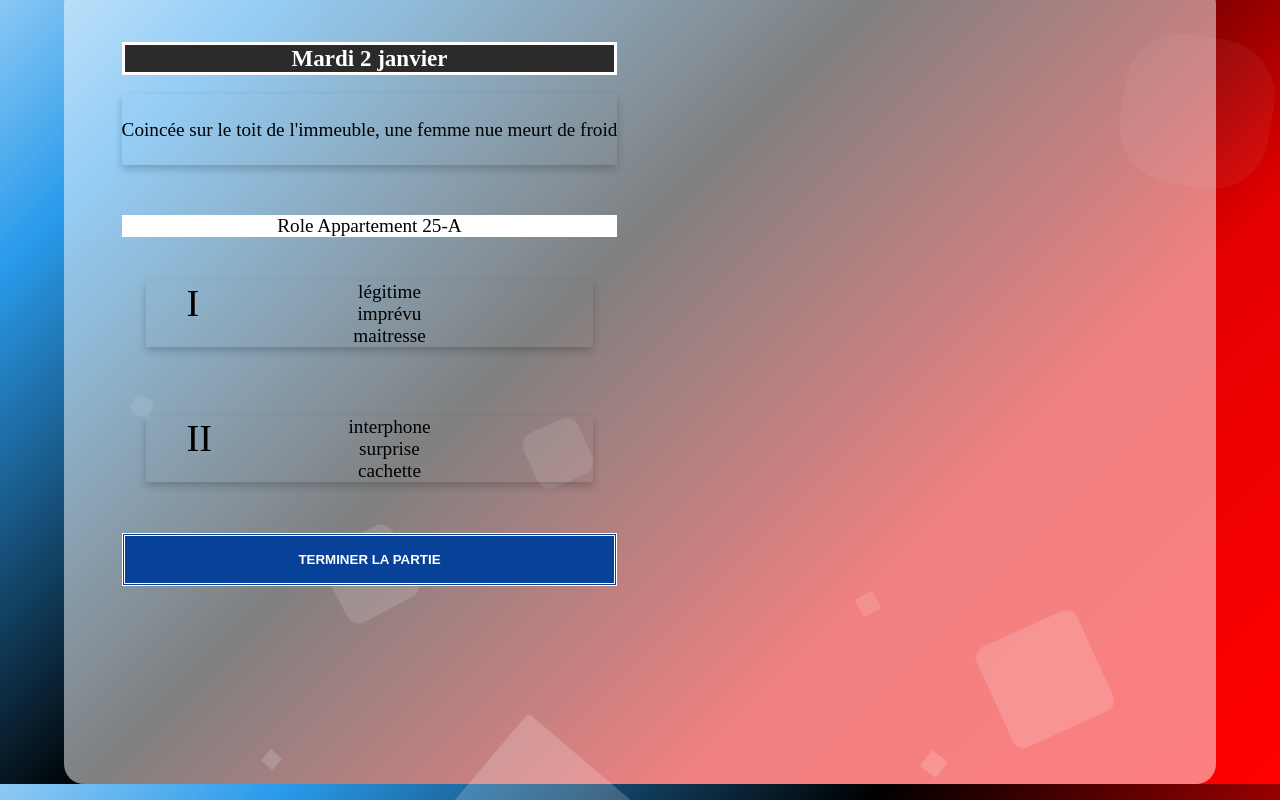
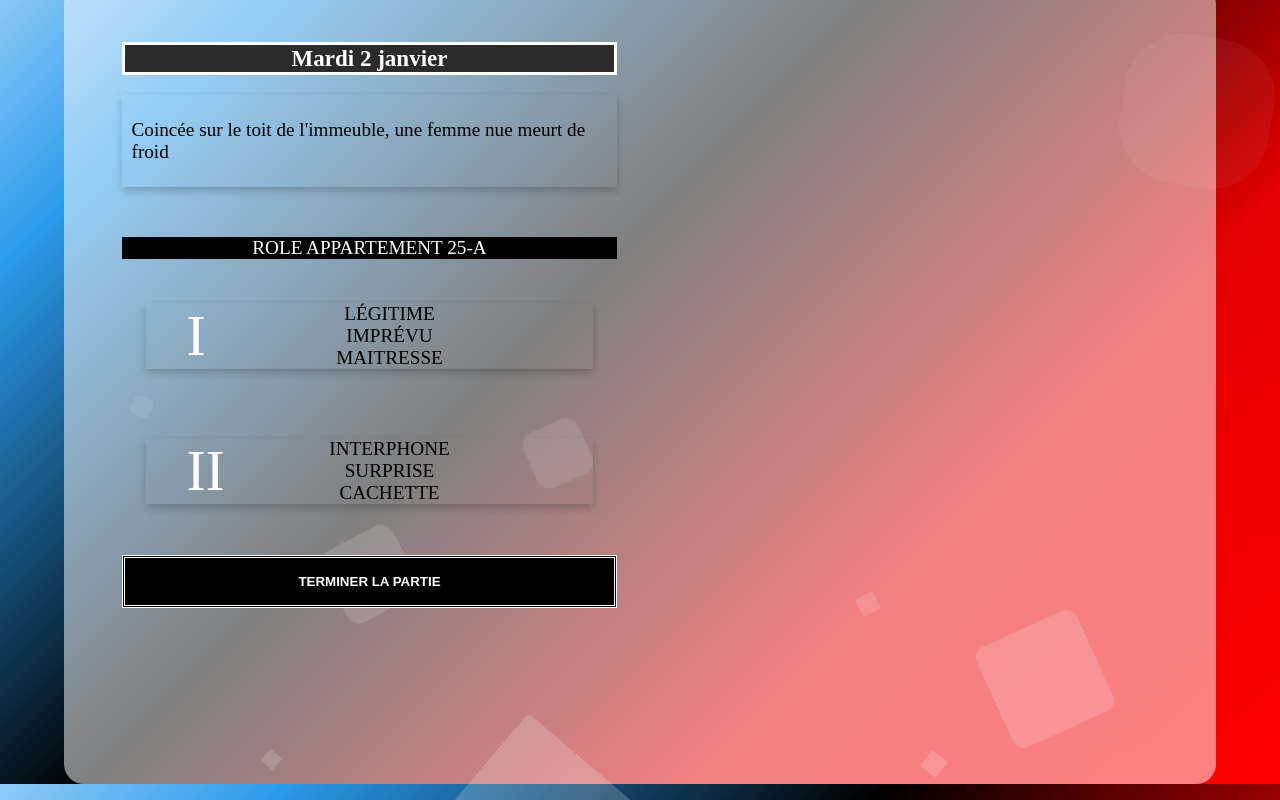
Before and after one commit to Skronak/react-mobileApp, a React (Create React App) app: page / in a window 1280 px wide. Both pictures are taken after a click on the button "Commencer". Shown: the part 16-816 px from the top of the page. Built offline with nearby package versions, Linux system fonts and the light colour scheme.

Commit message:
minor ui fix

```diff
--- a/src/App.js
+++ b/src/App.js
@@ -46,11 +46,12 @@ export default function App() {
         let rand = randGeneratorFrom(seed + selectedCase);
         setIdGuilty(rand(1, nbPlayers));
         let casedata = cases.get(selectedCase);
-        let lastSuspect = casedata.suspects[casedata.suspects.length-1];
+        let lastSuspect = casedata.suspects[casedata.suspects.length - 1];
 
         if (+nbPlayers > (casedata.suspects.length)) {
             createRoles(casedata, lastSuspect);
-        };
+        }
+        ;
 
         toggleScreen(e);
     }
@@ -74,7 +75,7 @@ export default function App() {
         <div onClick={() => flip()}>
             <AnimatedBackground/>
             {!isGameVisible ? <p className={"mainTitle"}>Petits meurtres entre amis - Mobile</p> : null}
-            <div className={`container fiche ${isFlipped && isGameVisible ? "flip" : ""}`} >
+            <div className={`container fiche ${isFlipped && isGameVisible ? "flip" : ""}`}>
 
                 {isGameVisible ? (
                     <>
@@ -90,22 +91,24 @@ export default function App() {
                                    value="Terminer la partie"/>
                         </Board>
                         <div className="back">
-                            <p className={"flip-label"}>{isDetective ? "DETECTIVE" : +idPlayer===+idGuilty ? "COUPABLE" : "INNOCENT"}</p>
-                            <img alt="avatar" src={isDetective ? detective : +idPlayer===+idGuilty ? criminal : innocent}/>
+                            <p className={"flip-label"}>{isDetective ? "DETECTIVE" : +idPlayer === +idGuilty ? "COUPABLE" : "INNOCENT"}</p>
+                            <img alt="avatar"
+                                 src={isDetective ? detective : +idPlayer === +idGuilty ? criminal : innocent}/>
                         </div>
                     </>
                 ) : (
                     <form>
                         <div className={"bloc"}>
-                            <div>Clé (mot unique a chaque partie)</div>
+                            <div>Clé (Unique à chaque partie)</div>
                             <input type="text" className="form-control" onChange={e => setSeed(e.target.value)} min='0'
                                    value={seed}/>
                         </div>
                         <div className={"bloc"}>
                             <div>Nombre de joueurs</div>
-                            <input type="number" className="form-control" onChange={e => setNbPlayers(e.target.value-1)}
+                            <input type="number" className="form-control"
+                                   onChange={e => setNbPlayers(e.target.value - 1)}
                                    min='0'
-                                   value={nbPlayers+1}/>
+                                   value={nbPlayers + 1}/>
                         </div>
                         <div className={"bloc"}>
                             <div className="divider"></div>
@@ -130,7 +133,7 @@ export default function App() {
                             <div>Affaire selectionnée ({[...cases.keys()].length})</div>
                             <select id='caseId' className="form-select" name="case" size={5} value={selectedCase}
                                     onChange={(e => setSelectedCase(e.target.value))}>
-                                {[...cases.keys()].map(e => <option value={e}>{e}</option>)}
+                                {[...cases.keys()].map((e, i) => <option value={e}>{i + 1} - {e}</option>)}
                             </select>
                         </div>
                         <div className={"bloc"}>
--- a/src/app.css
+++ b/src/app.css
@@ -6,10 +6,10 @@ body {
     overflow: auto;
 }
 
-.background-container{
+.background-container {
     position: fixed;
     top: 40%;
-    left:0;
+    left: 0;
     bottom: 0;
     right: 10%;
     height: 80%;
@@ -35,7 +35,7 @@ body {
 }
 
 #end-button {
-    background-color: #084298;
+    background-color: black;
 }
 
 @keyframes gradient {
@@ -71,16 +71,19 @@ body {
     font-weight: 700;
     font-size: 1.2em;
 }
+
 .case-context {
     box-shadow: 0 4px 8px 0 rgb(0 0 0 / 20%);
-    padding: 5% 0% 5% 0%;
+    padding: 5% 0% 5% 2%;
     margin-top: 1em;
 }
 
 .case-role {
     margin-top: 10%;
-    background-color: white;
+    background-color: black;
+    color: white;
     text-align: center;
+    text-transform: uppercase;
 }
 
 .toggle {
@@ -111,6 +114,7 @@ list-group-item {
 .toggle-switch:before, .toggle-switch:after {
     content: "";
 }
+
 .toggle-switch:before {
     display: block;
     background: linear-gradient(to bottom, #fff 0%, #eee 100%);
@@ -123,13 +127,16 @@ list-group-item {
     left: 4px;
     transition: left 0.25s;
 }
+
 .toggle:hover .toggle-switch:before {
     background: linear-gradient(to bottom, #fff 0%, #fff 100%);
     box-shadow: 0 0 0 1px rgba(0, 0, 0, 0.5);
 }
+
 .toggle-checkbox:checked + .toggle-switch {
     background: #56c080;
 }
+
 .toggle-checkbox:checked + .toggle-switch:before {
     left: 30px;
 }
@@ -159,8 +166,8 @@ list-group-item {
 }
 
 .fiche {
-    background-color: rgb(255,255,255); /* Fallback color */
-    background-color: rgba(255,255,255, 0.5); /* Black w/opacity/see-through */
+    background-color: rgb(255, 255, 255); /* Fallback color */
+    background-color: rgba(255, 255, 255, 0.5); /* Black w/opacity/see-through */
     font-size: 1.2em;
     border-radius: 20px;
     box-sizing: border-box;
@@ -173,9 +180,11 @@ list-group-item {
     transform-origin: right;
     transition: transform 1s;
 }
-.fiche.criminal{
-    background: radial-gradient(#bb2d3b 10px, hsla(0,0%,100%,.5) 50%)
+
+.fiche.criminal {
+    background: radial-gradient(#bb2d3b 10px, hsla(0, 0%, 100%, .5) 50%)
 }
+
 .fiche.flip {
     transform: translateX(-100%) rotateY(-180deg);
     font-size: 1.2em;
@@ -196,7 +205,7 @@ list-group-item {
     backface-visibility: hidden;
 }
 
-img{
+img {
     width: 100%;
     height: 100%;
     padding-top: 50%;
@@ -221,9 +230,10 @@ img{
     overflow-y: scroll;
     padding-inline-start: 0px;
     box-shadow: 0 4px 8px 0 rgb(0 0 0 / 20%);
-/*    background-color: black;
-    border: solid white;*/
+    /*    background-color: black;
+        border: solid white;*/
 }
+
 .suspects-role {
     background-color: lightgrey;
 }
@@ -240,10 +250,10 @@ img{
     border: 1px solid #ced4da;
     appearance: none;
     border-radius: 0.375rem;
-    transition: border-color .15s ease-in-out,box-shadow .15s
+    transition: border-color .15s ease-in-out, box-shadow .15s
 }
 
-.divider{
+.divider {
     width: 90%;
     height: .5em;
     border-bottom: 1px solid black;
@@ -265,7 +275,7 @@ img{
     background-size: 16px 12px;
     border: 1px solid #ced4da;
     border-radius: 0.375rem;
-    transition: border-color .15s ease-in-out,box-shadow .15s ease-in-out;
+    transition: border-color .15s ease-in-out, box-shadow .15s ease-in-out;
     appearance: none;
 }
 
@@ -276,11 +286,16 @@ img{
     list-style-type: none;
 }
 
+.list-item-interrogatoire {
+    text-transform: uppercase;
+}
+
 .list-group-item .active {
     font-weight: 600;
 }
 
-.list-group-interrogatoire{
-    font-size: 2em;
+.list-group-interrogatoire {
+    font-size: 3em;
     position: absolute;
+    color: white;
 }
--- a/src/components/board/BoardInspector.js
+++ b/src/components/board/BoardInspector.js
@@ -6,7 +6,7 @@ function BoardInspector(props) {
     return (
         <div>
             <div className={"case-context"}>{data.label}</div>
-            <div className={'case-role'}>{nbPlayers} Suspects</div>
+            <div className={'case-role'}>Suspects ({nbPlayers})</div>
             <ul className="suspects-scroll">
                 {[...Array(+nbPlayers)].map((k, i) => (
                     <div className={"suspects-bloc"}>
--- a/src/components/board/BoardSuspect.js
+++ b/src/components/board/BoardSuspect.js
@@ -13,7 +13,7 @@ function BoardSuspect(props) {
                 <ul className="case-words">
                     <li className="list-group-interrogatoire">I</li>
                     {[0, 1, 2].map(word => (
-                        <li key={word} className="list-group-item">{words[word]}</li>
+                        <li key={word} className="list-item-interrogatoire">{words[word]}</li>
                     ))}
                 </ul>
             </div>
@@ -21,7 +21,7 @@ function BoardSuspect(props) {
                 <ul className="case-words">
                     <li className="list-group-interrogatoire">II</li>
                     {[3, 4, 5].map(word => (
-                        <li key={word} className="list-group-item">{words[word]}</li>
+                        <li key={word} className="list-item-interrogatoire">{words[word]}</li>
                     ))}
                 </ul>
             </div>
```
Lines whose indentation alone changed are shown as unchanged.
